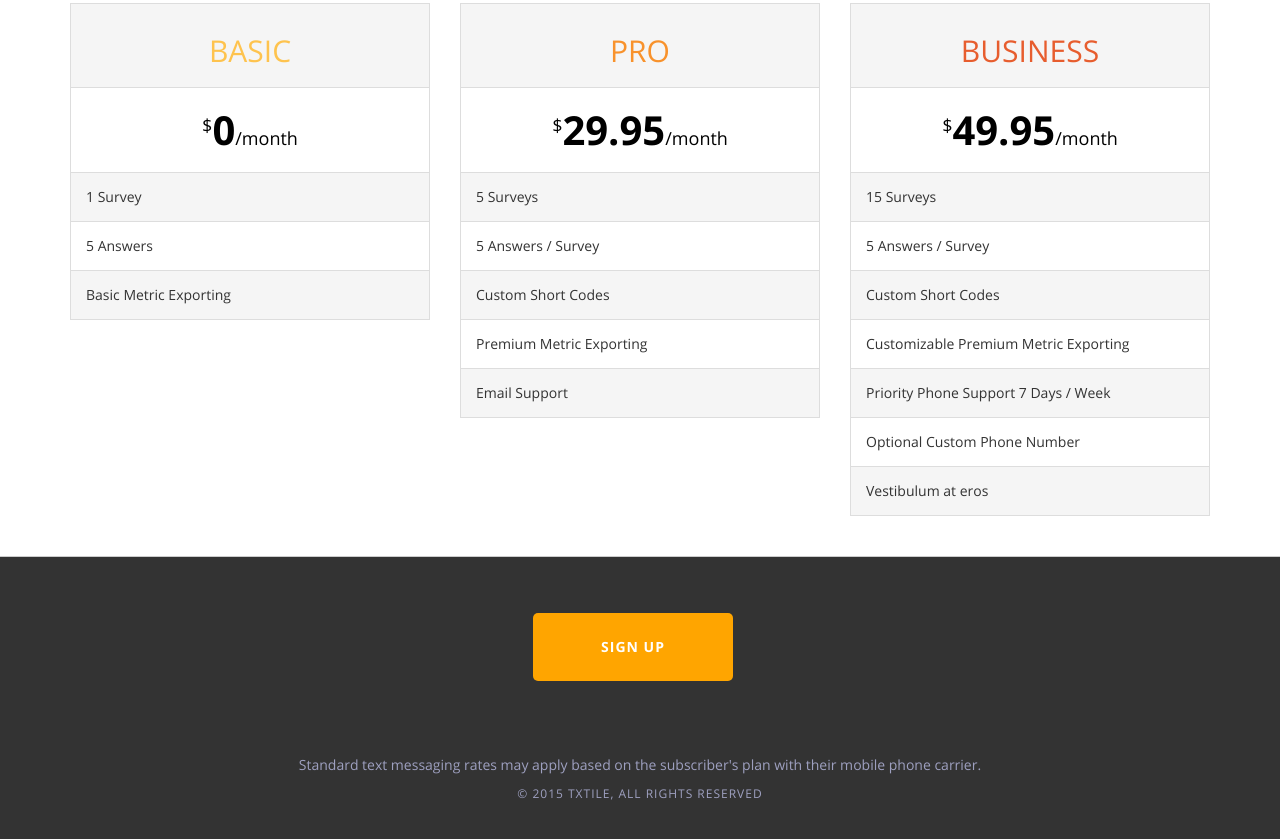
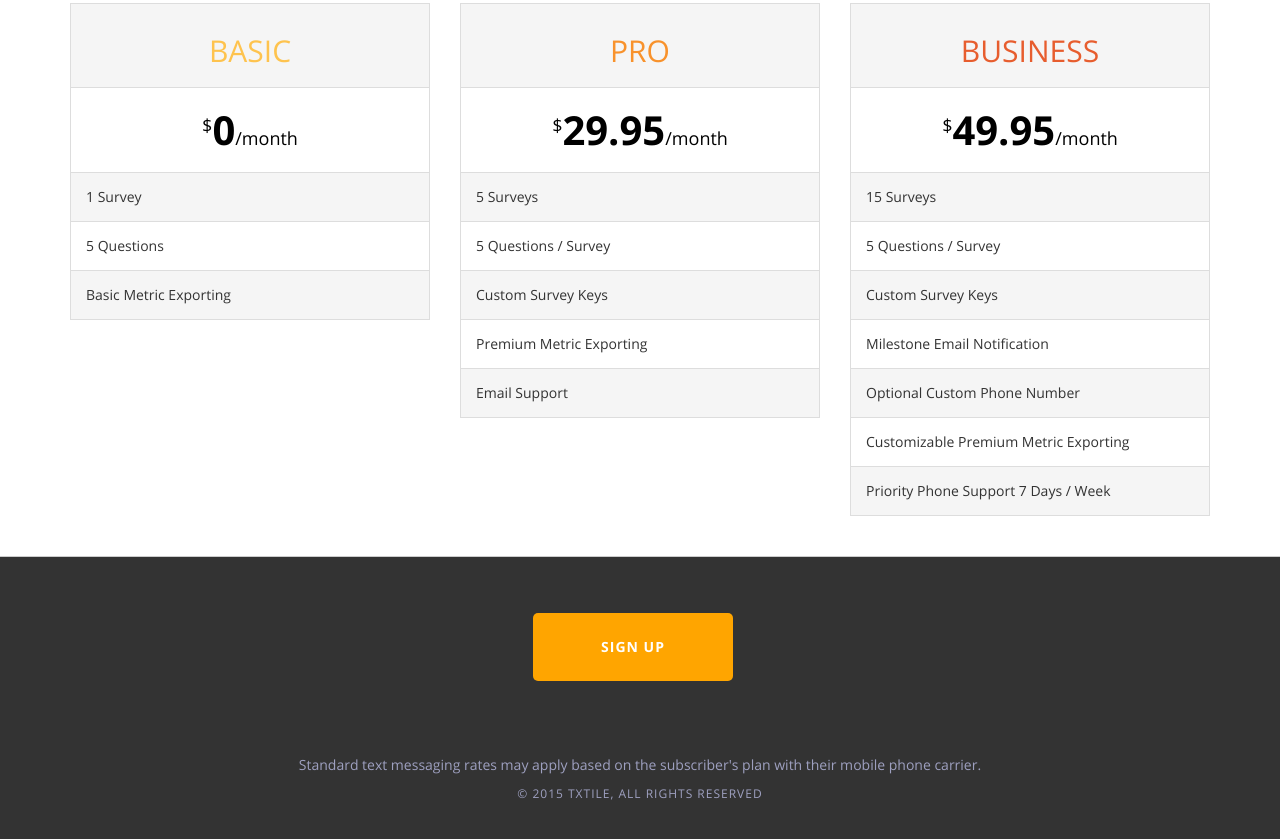
Before and after one commit to codyzazulak1/txtile-home, a plain HTML site: page index.html in a window 1280 px wide. Shown: the part 1776-2615 px from the top of the page. Drawn offline with Linux system fonts and the light colour scheme.

Commit message:
touch ups

```diff
--- a/index.html
+++ b/index.html
@@ -127,12 +127,7 @@
             </a>
         </section>
         <section class="right">
-          <div class="wallet">
-            <!-- <img class="illustration" id="static" src="images/placeholder.jpg">
-            <img class="illustration" id="highlight" src="images/bg-highlight.png">
-            <img class="illustration" id="background" src="images/placeholder.jpg" alt="credit card illustration">
-            <img class="illustration" id="shadow" src="images/bg-shadow.png"> -->
-          </div>
+          <div class="wallet"></div>
         </section>
         <div class="clearfix"></div>
       </div>
@@ -144,7 +139,7 @@
     <div class="feature">
       <div class="wrap">
         <section class="left">
-          <h2>Simplify Engagement</h2>
+          <h2>Engagement Simplified</h2>
           <p>Users check their mobile phone <b>150 times</b> a day on average. Let your customers unlock content, free-trials, discounts, services, and more through the simplest of communication channels. <b>Text messaging!</b></p>
         </section>
         <section class="right">
@@ -181,7 +176,7 @@
               <li class="list-group-item topBasic"><h3 class="listItem">BASIC</h3></li>
               <li class="list-group-item priceBasic"><h4 class="listItem"><span class="dollarSign">$</span><span class="listItem price">0</span>/month</h4></li>
               <li class="list-group-item grey">1 Survey</li>
-              <li class="list-group-item white">5 Answers</li>
+              <li class="list-group-item white">5 Questions</li>
               <li class="list-group-item grey">Basic Metric Exporting</li>
             </ul></a>
           </div>
@@ -191,8 +186,8 @@
               <li class="list-group-item topIntermediate"><h3 class="listItem">PRO</h3></li>
               <li class="list-group-item priceIntermediate"><h4 class="listItem"><span class="dollarSign">$</span><span class="listItem price">29.95</span>/month</h4></li>
               <li class="list-group-item grey">5 Surveys</li>
-              <li class="list-group-item white">5 Answers / Survey</li>
-              <li class="list-group-item grey">Custom Short Codes</li>
+              <li class="list-group-item white">5 Questions / Survey</li>
+              <li class="list-group-item grey">Custom Survey Keys</li>
               <li class="list-group-item white">Premium Metric Exporting</li>
               <li class="list-group-item grey">Email Support</li>
             </ul>
@@ -203,12 +198,12 @@
               <li class="list-group-item topProfessional"><h3 class="listItem">BUSINESS</h3></li>
               <li class="list-group-item priceProfessional"><h4 class="listItem"><span class="dollarSign">$</span><span class="listItem price">49.95</span>/month</h4></li>
               <li class="list-group-item grey">15 Surveys</li>
-              <li class="list-group-item white">5 Answers / Survey</li>
-              <li class="list-group-item grey">Custom Short Codes</li>
+              <li class="list-group-item white">5 Questions / Survey</li>
+              <li class="list-group-item grey">Custom Survey Keys</li>
+              <li class="list-group-item white">Milestone Email Notification</li>
+              <li class="list-group-item grey">Optional Custom Phone Number</li>
               <li class="list-group-item white">Customizable Premium Metric Exporting</li>
               <li class="list-group-item grey">Priority Phone Support 7 Days / Week</li>
-              <li class="list-group-item white">Optional Custom Phone Number</li>
-              <li class="list-group-item grey">Vestibulum at eros</li>
             </ul>
           </div>
 
--- a/stylesheets/main.9aa53fada8d9.css
+++ b/stylesheets/main.9aa53fada8d9.css
@@ -401,6 +401,11 @@ header .logo img {
   }
 }
 
+.illustration {
+  width: 100%;
+  max-width: 100%;
+}
+
 .features h2 {
   font-size: 26px;
   font-weight: 600;
@@ -619,11 +624,6 @@ a.footer-cta:hover {
   }
 }
 
-.illustration {
-  width: 100%;
-  max-width: 100%;
-}
-
 /*.white { color: white; }*/
 
 .left { float: left; }
```
Also changed, not shown: images/webapp-prototype2.png.
